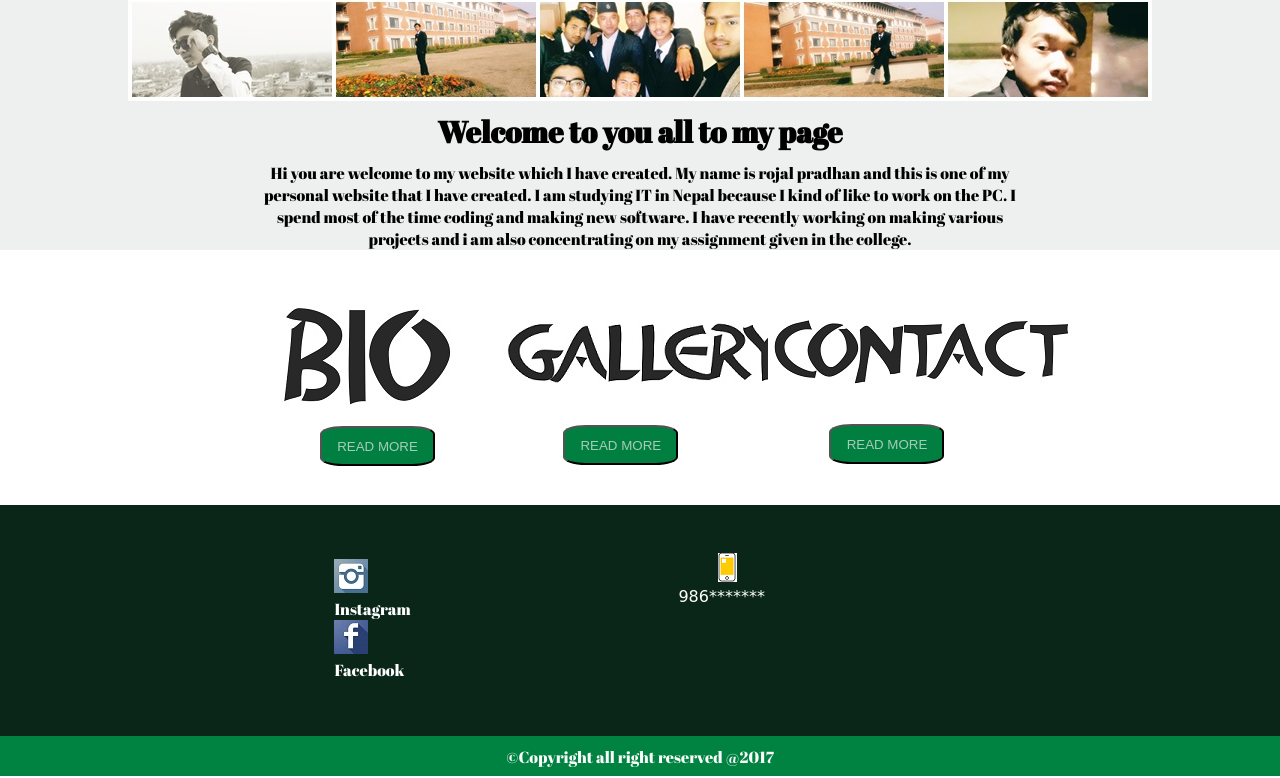
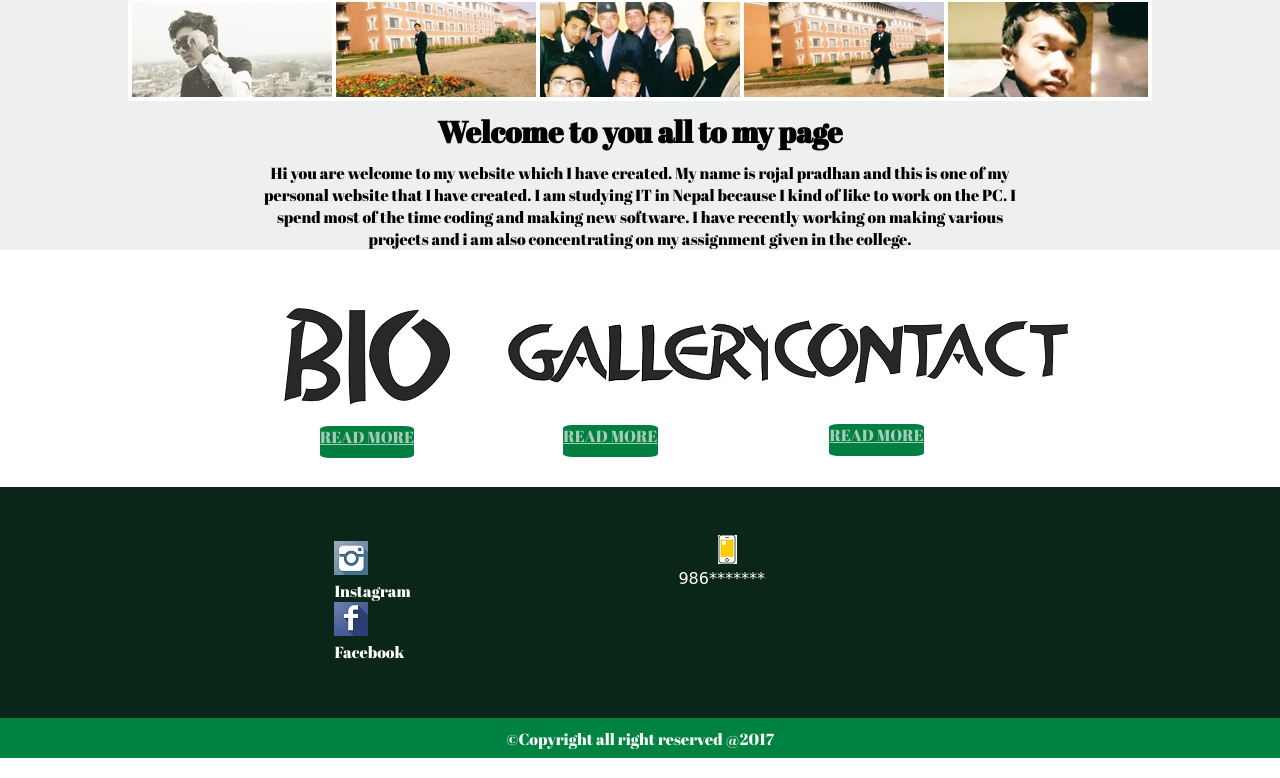
Before and after one commit to IamDarkWeb/CSY1018, a plain HTML site: page index.html in a window 1280 px wide. Shown: the part 479-1257 px from the top of the page. Drawn offline with Linux system fonts and the light colour scheme.

Commit message:
modification is made

```diff
--- a/css/index.css
+++ b/css/index.css
@@ -76,17 +76,30 @@ header{
 	margin: 3% 0;
 	font-family: 'Aerial';
 }
-button{
-	width: 115px;
-	height: 40px;
+#linkToBio a, #linkToCollection a, #linkToContact a{
+	width: 159px;
+	height: 80px;
 	margin: 0 25%;
 	background-color: #007F41;
 	color: #A6CCB8;
-	border-radius: 20%;
+	border-radius: 10%;
 	text-transform: uppercase;
+	padding-bottom: 10px;
 }
-button:hover{
-	transform: scale(1.1, 1.1);
+#linkToBio a:hover{
+	transform: scale(3.1, 3.1);
+	transition: transform 0.3s ease-in;
+	cursor: help;
+	box-shadow: 2px 2px 2px black;
+}
+#linkToCollection a:hover{
+	transform: scale(3.1, 3.1);
+	transition: transform 0.3s ease-in;
+	cursor: help;
+	box-shadow: 2px 2px 2px black;
+}
+#linkToContact a:hover{
+	transform: scale(3.1, 3.1);
 	transition: transform 0.3s ease-in;
 	cursor: help;
 	box-shadow: 2px 2px 2px black;
--- a/index.html
+++ b/index.html
@@ -34,17 +34,18 @@
 				<div id="linkToBio">
 					<img src="images/b.jpg" alt="bioimages">
 
-					<a href="bio.html"><button>Read More</button></a>
+					<a href="bio.html">Read More</a>
+
 				</div>
 				<div id="linkToCollection">
 					<img src="images/g.jpg" alt="collectionimage">
 
-					<a href="collection.html"><button>Read More</button></a>
+					<a href="collection.html">Read More</a>
 				</div>
 				<div id="linkToContact">
 					<img src="images/c.jpg" alt="contactimaage">
 
-					<a href="contact.html"><button>Read More</button></a>
+					<a href="contact.html">Read More</a>
 				</div>
 			</div>
 		</section>
@@ -53,9 +54,9 @@
 				<div id="socialMedia">
 					<ul>
 					<li><a href="https://www.instagram.com/_official_dark_sider/" target="blank"><img src="images/ig.jpg" alt="instagram"></a></li>
-					<p>Instagram</p>
+					Instagram
 					<li><a href="https://www.facebook.com/rroszal" target="blank"><img src="images/fb.jpg" alt="facebook"></a></li>
-					<p>Facebook</p>
+					Facebook
 				</ul>
 				</div>
 				<div id="homepageContact">
```
Also changed, not shown: bio.html (+2 -2 lines), collection.html (+2 -2 lines), contact.html (+3 -3 lines).
